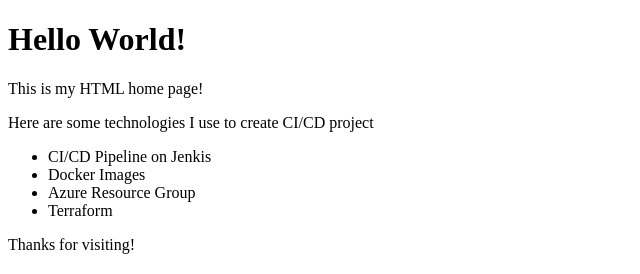
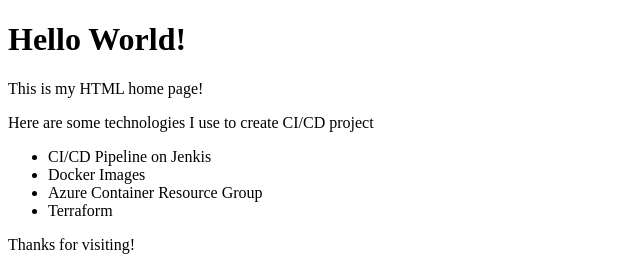
Before and after one commit to karmazynowyksiaze/CI-CD-App, a plain HTML site: page src/client/index.html in a window 1280 px wide. Shown: the top 274 px of the page, 0-640 px from the left. Drawn offline with Linux system fonts and the light colour scheme.

```diff
--- a/client/index.html
+++ b/src/client/index.html
@@ -12,7 +12,7 @@
     <ul>
         <li>CI/CD Pipeline on Jenkis</li>
         <li>Docker Images</li>
-        <li>Azure Resource Group</li>
+        <li>Azure Container Resource Group</li>
         <li>Terraform</li>
     </ul>
     <p>Thanks for visiting!</p>
```
Also changed, not shown: 4 other files.
